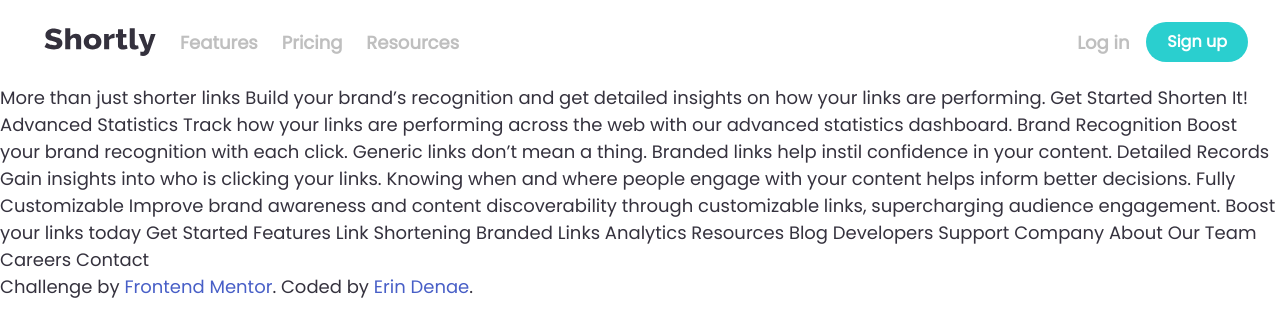
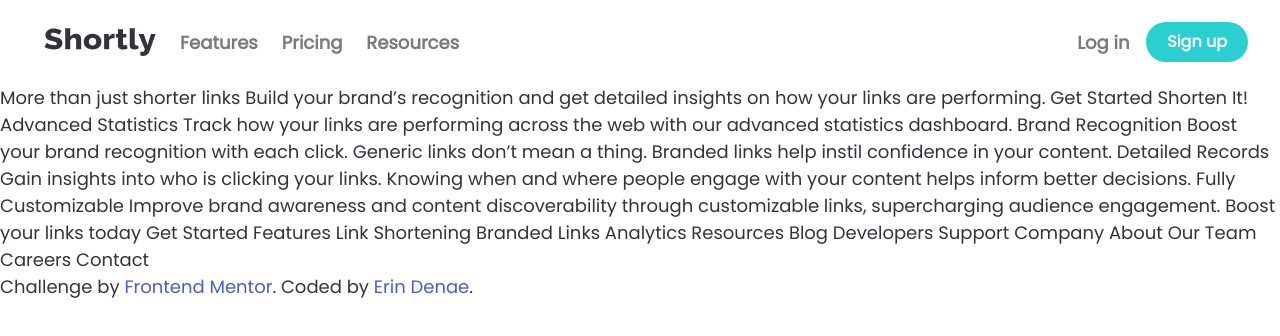
Before and after one commit to erindenae/apichallenge, an Angular app: page / in a window 1280 px wide. Shown: the top 336 px of the page. Built offline with nearby package versions, Linux system fonts and the light colour scheme.

Commit message:
update color and hover color on nav item

```diff
--- a/src/app/header/header.component.scss
+++ b/src/app/header/header.component.scss
@@ -10,11 +10,11 @@
     background: $primary-violet;
 }
 a.navbar-item  {
-    color: $gray;
+    @extend .has-text-grey;
     @extend .has-text-weight-bold;
     &:hover {
         background-color: transparent;
-        color: $grayishViolet;
+        color: $grayishViolet !important;
     }
 }
 hr.mobile-hr {
```
